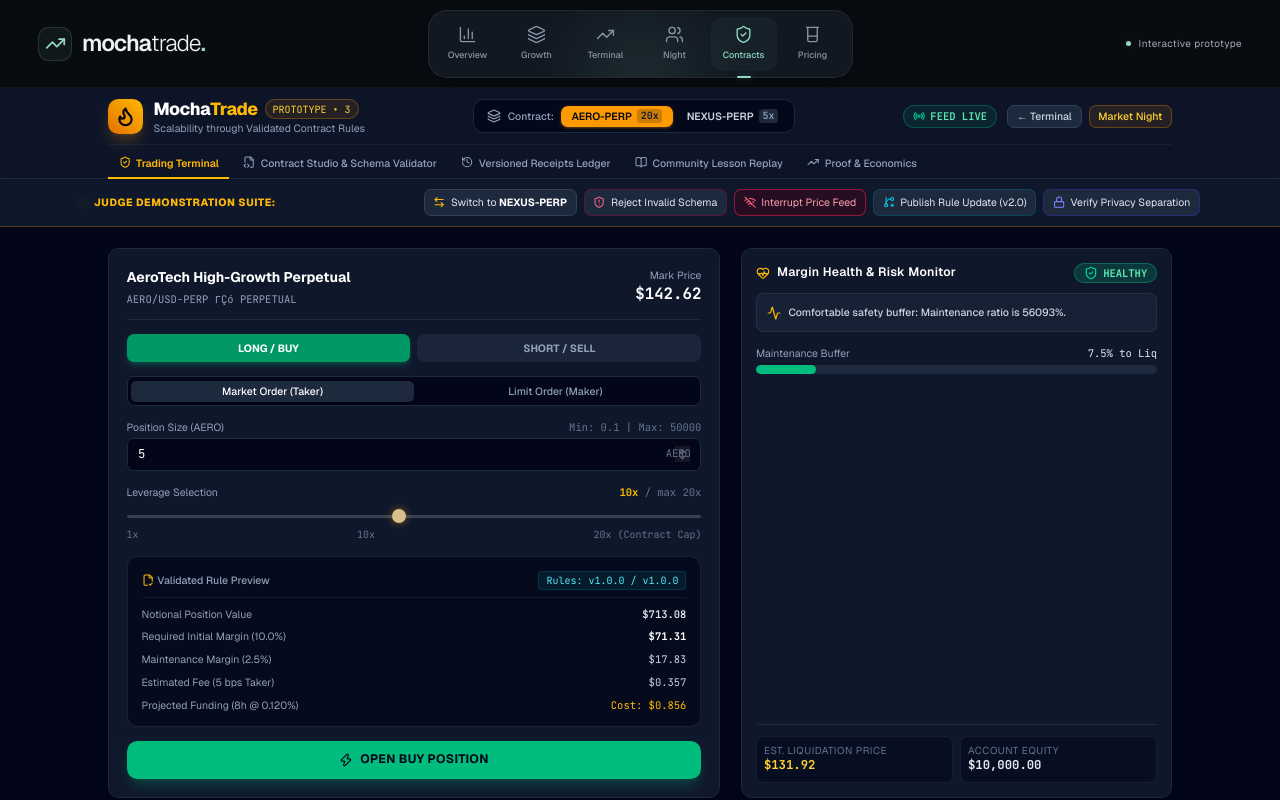
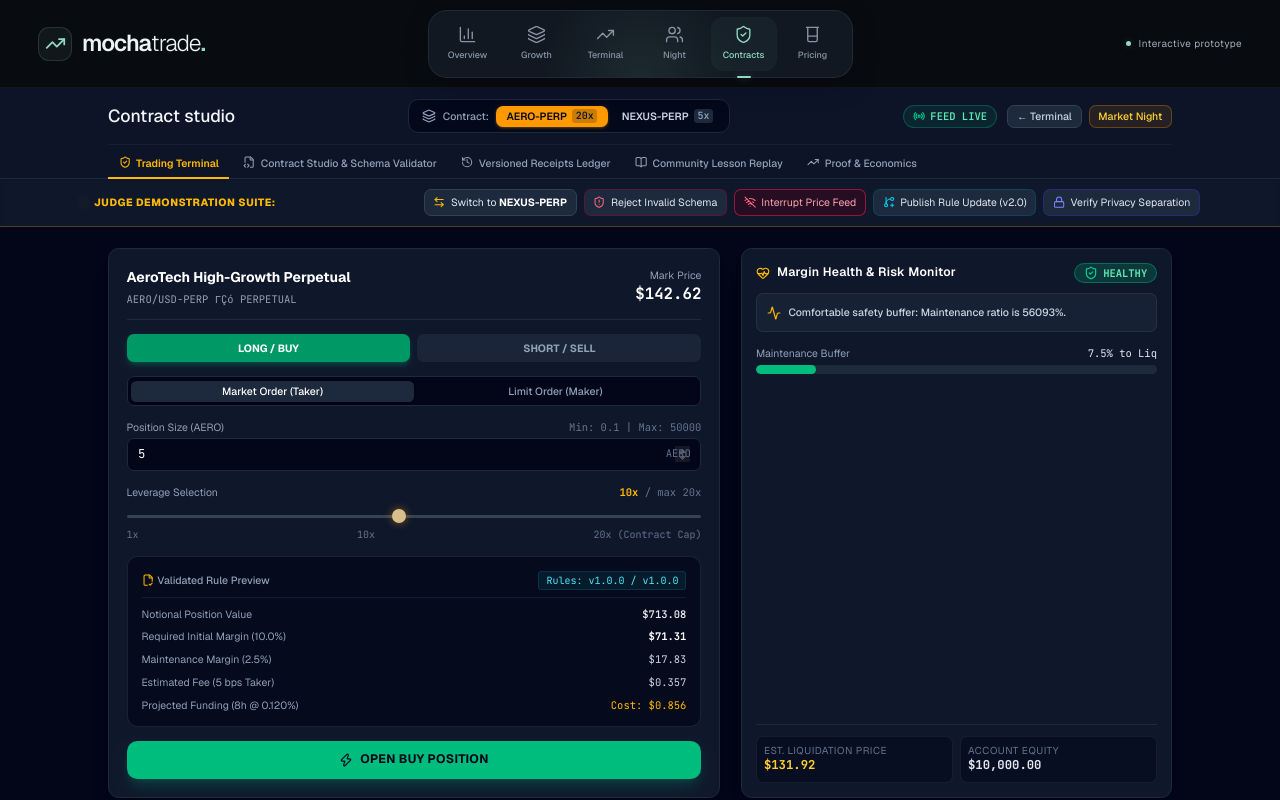
Before and after one commit to niranjanikumaru/Mocha, a Next.js app: page /contract-rules in a window 1280 px wide. Shown: the top 800 px of the page. Built offline with nearby package versions, Linux system fonts and the light colour scheme.

Commit message:
Add files via upload

```diff
--- a/src/components/ContractRules/ContractRulesHeader.tsx
+++ b/src/components/ContractRules/ContractRulesHeader.tsx
@@ -32,24 +32,10 @@ export const ContractRulesHeader: React.FC<HeaderProps> = ({
   const isFeedLive = quote.status === 'live';
 
   return (
-    <header className="border-b border-slate-800 bg-slate-900/90 backdrop-blur-md sticky top-0 z-40">
+    <header className="border-b border-slate-800 bg-slate-900/90 backdrop-blur-md relative">
       <div className="max-w-7xl mx-auto px-4 sm:px-6 lg:px-8">
         <div className="flex items-center justify-between h-16">
-          {/* Logo and Brand */}
-          <div className="flex items-center space-x-3">
-            <div className="h-10 w-10 rounded-xl bg-gradient-to-tr from-amber-600 to-amber-400 flex items-center justify-center shadow-lg shadow-amber-500/20">
-              <Flame className="h-6 w-6 text-slate-950 stroke-[2.5]" />
-            </div>
-            <div>
-              <div className="flex items-center space-x-2">
-                <span className="font-extrabold text-xl tracking-tight text-white">Mocha<span className="text-amber-400">Trade</span></span>
-                <span className="text-[10px] font-mono px-2 py-0.5 rounded-full bg-amber-500/10 text-amber-300 border border-amber-500/30">
-                  PROTOTYPE • 3
-                </span>
-              </div>
-              <p className="text-xs text-slate-400 hidden sm:block">Scalability through Validated Contract Rules</p>
-            </div>
-          </div>
+          <h1 className="text-xl font-medium">Contract studio</h1>
 
           {/* Contract Switcher */}
           <div className="flex items-center space-x-2 bg-slate-950/80 p-1.5 rounded-xl border border-slate-800">
```
